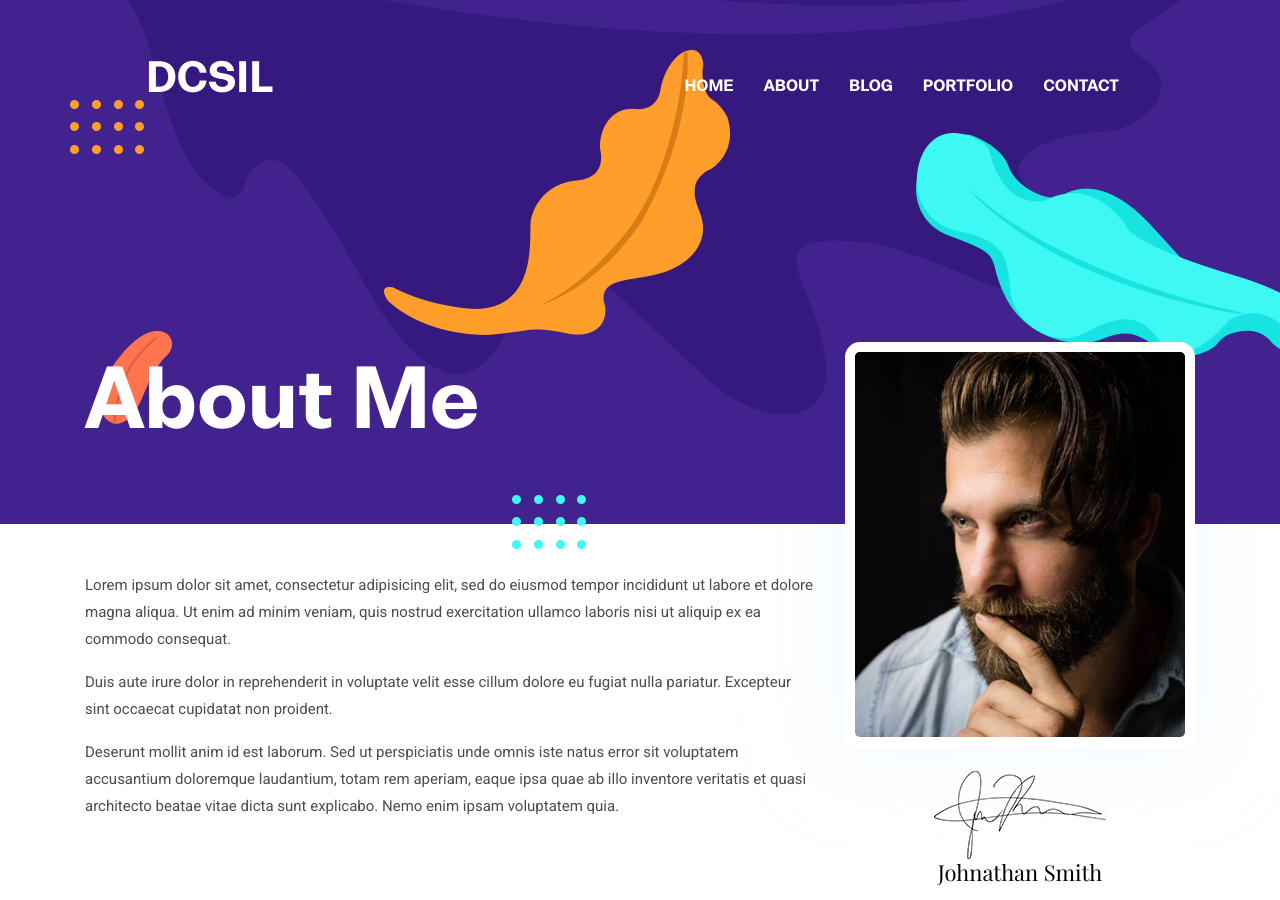
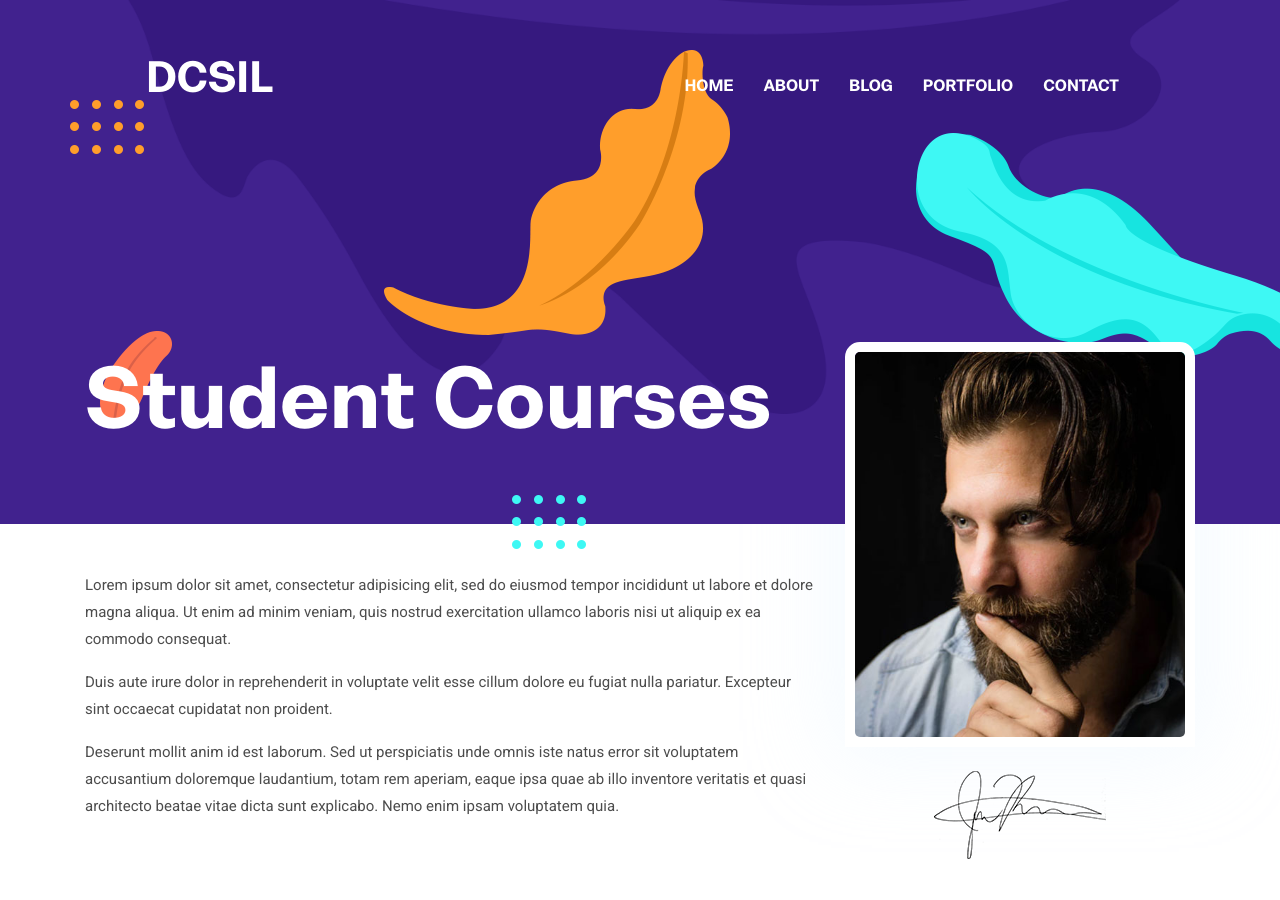
Before and after one commit to dcsil/website, a Jekyll site: the page built from _pages/student-courses.md, in a window 1280 px wide and 900 px high. Built offline with Jekyll 4.4.1, drawn with Linux system fonts in a browser that asks for light colours.

Commit message:
Update and rename about.md to student-courses.md

```diff
--- a/_pages/about.md
+++ b/_pages/student-courses.md
@@ -1,7 +1,6 @@
 ---
 layout: about
-title: About Me
-author: Johnathan Smith
+title: Student Courses
 image: assets/images/about/author.jpg
 signature: assets/images/about/signature.png
 ---
```
